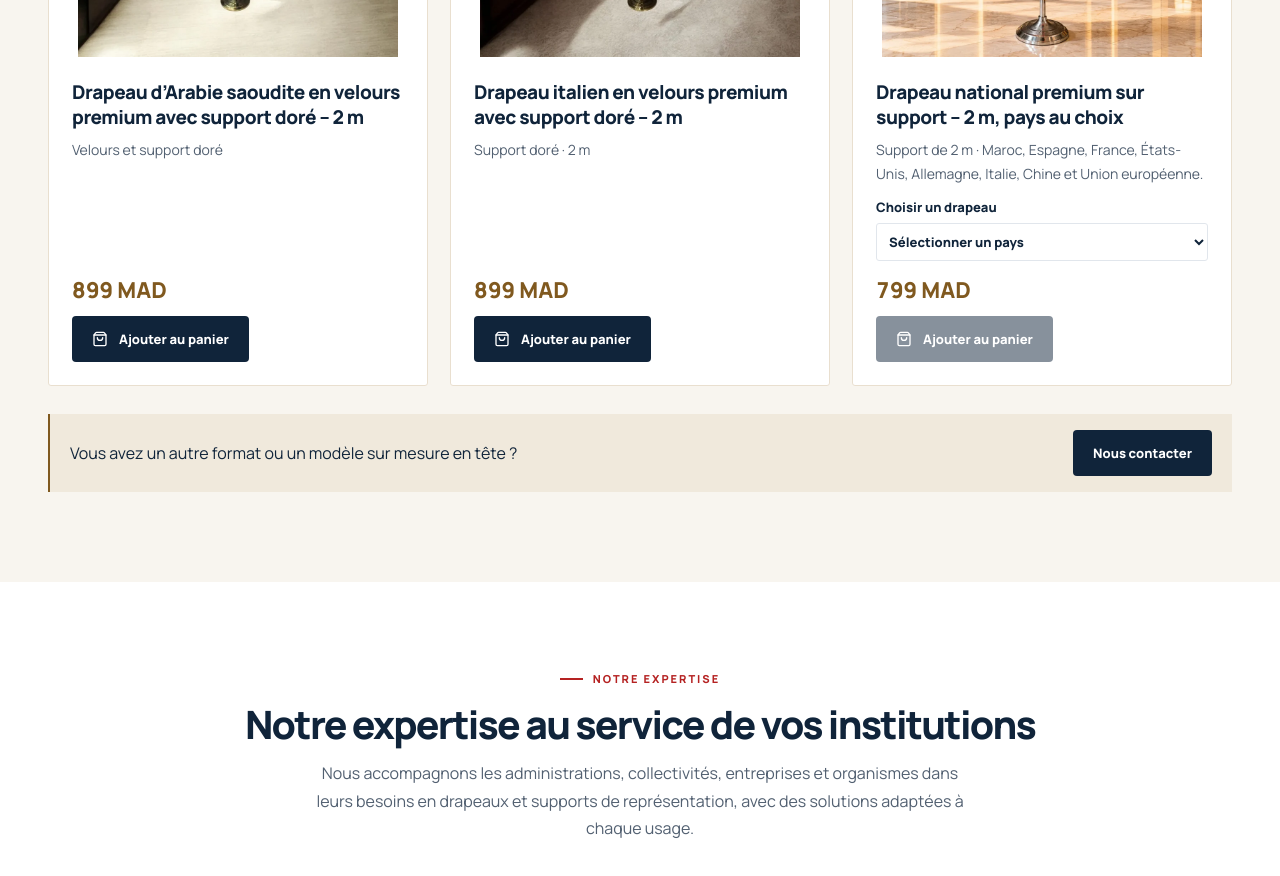
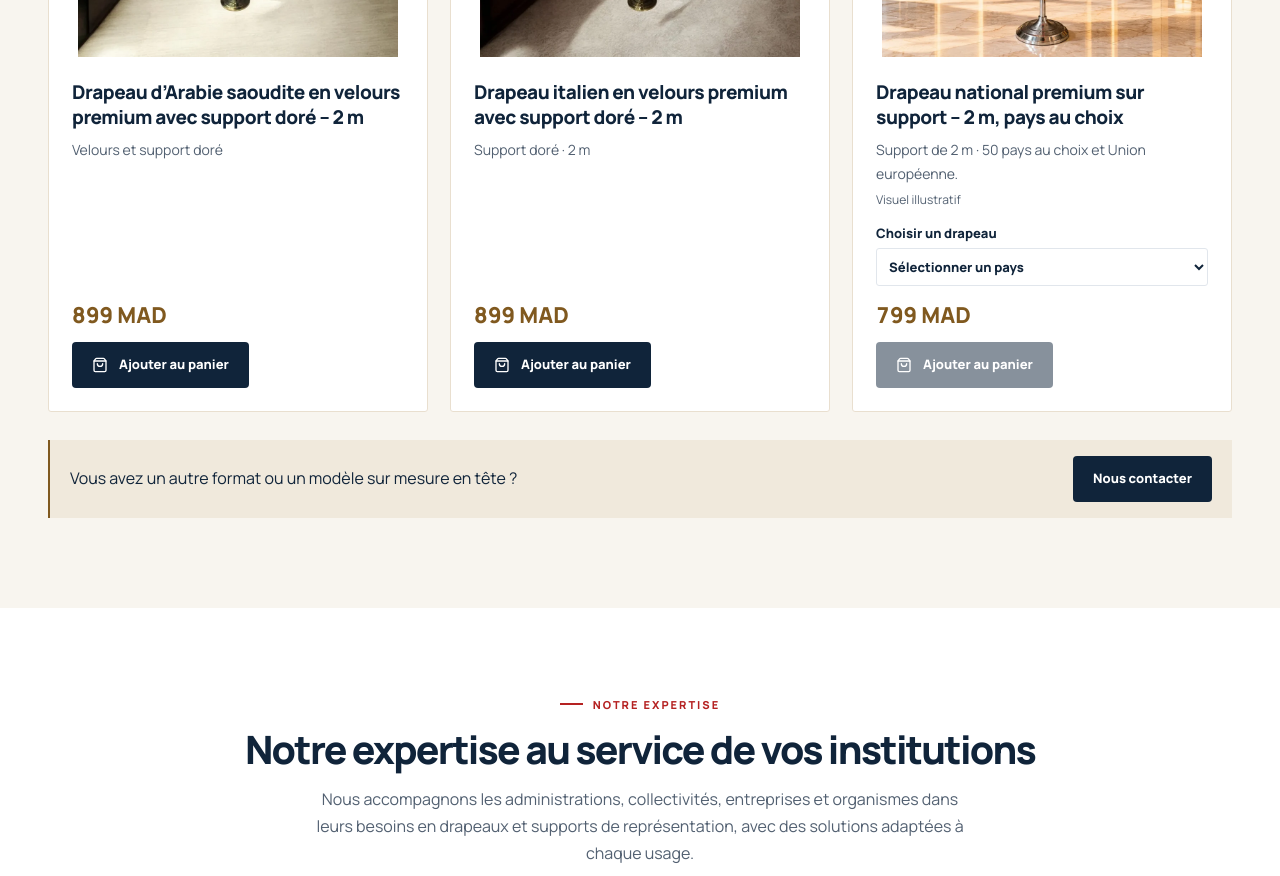
Before and after one commit to fikraweb/CHD-Drapeaux-officiel, a React (Vite) app: page / in a window 1280 px wide. Shown: the part 1900-2776 px from the top of the page. Built offline with nearby package versions, Linux system fonts and the light colour scheme.

Commit message:
Offer fifty country choices on reception flags

```diff
--- a/src/catalog.ts
+++ b/src/catalog.ts
@@ -23,10 +23,7 @@ export const priceFormat = new Intl.NumberFormat('fr-MA', {
 
 const deskChoiceId = 'bureau-international-40'
 export const standingFlagId = 'national-support-2m'
-const standingFlagOptions = ['MA', 'ES', 'FR', 'US', 'DE', 'IT', 'CN', 'EU'].map(code => ({
-  code,
-  name: code === 'EU' ? 'Union européenne' : countries.find(country => country.code === code)?.name ?? code,
-}))
+const standingPhotoCodes = ['MA', 'ES', 'FR', 'US', 'DE', 'IT', 'CN', 'EU']
 
 function deskFlagId(code: string) {
   return `bureau-${code.toLowerCase()}-40`
@@ -34,17 +31,21 @@ function deskFlagId(code: string) {
 
 export function catalogOptions(id: string) {
   if (id === standingFlagId) return standingFlagOptions
-  if (id === deskChoiceId) return deskCountryOptions
+  if (id === deskChoiceId) return countryOptions
   return []
 }
 
 export function usesIllustrativePhoto(id: string, variant?: string) {
+  if (id === standingFlagId) return !variant || !standingPhotoCodes.includes(variant)
   return id === deskChoiceId && (!variant || !internationalDeskCodes.includes(variant))
 }
 
 export function catalogImage(id: string, variant?: string, hd = false) {
-  if (usesIllustrativePhoto(id, variant)) return hd ? '/images/hero-signature.webp' : '/images/hero-signature-mobile.webp'
-  const imageId = id === deskChoiceId ? deskFlagId(variant ?? 'US') : id + (variant ? `-${variant.toLowerCase()}` : '')
+  const illustrative = usesIllustrativePhoto(id, variant)
+  if (id === deskChoiceId && illustrative) return hd ? '/images/hero-signature.webp' : '/images/hero-signature-mobile.webp'
+  const imageId = id === deskChoiceId && variant
+    ? deskFlagId(variant)
+    : id + (variant && !illustrative ? `-${variant.toLowerCase()}` : '')
   return `/images/catalogue/${hd ? 'hd/' : ''}${imageId}.webp`
 }
 
@@ -64,7 +65,9 @@ export function catalogPath(group: CatalogProduct['group']) {
 const internationalDeskCodes = ['US', 'BH', 'BR', 'CN', 'ES', 'FI', 'GR', 'LB', 'MR', 'PS', 'SO']
 const internationalDesk = countries.filter(({ code }) => internationalDeskCodes.includes(code))
 const additionalDeskCodes = 'MA FR DE GB IT PT NL BE CH AT SE NO DK PL TR RU UA CA MX AR CL CO JP KR IN PK ID MY SG AU NZ EG DZ TN SA AE QA JO ZA'.split(' ')
-const deskCountryOptions = countries.filter(({ code }) => internationalDeskCodes.includes(code) || additionalDeskCodes.includes(code))
+const countryOptions = countries.filter(({ code }) => internationalDeskCodes.includes(code) || additionalDeskCodes.includes(code))
+
+const standingFlagOptions = [...countryOptions, { code: 'EU', name: 'Union européenne' }]
 
 export const catalog: CatalogProduct[] = [
   { id: 'reception-maroc', price: 799, group: 'reception', category: 'nationaux', title: 'Drapeau marocain prestige pour bureaux et hôtels', detail: 'Pour salles de réception, hôtels et espaces de représentation.' },
@@ -72,12 +75,12 @@ export const catalog: CatalogProduct[] = [
   { id: 'france-velours-2m', price: 899, group: 'reception', category: 'internationaux', title: 'Drapeau français en velours premium avec support doré – 2 m', detail: 'Support doré · 2 m', country: 'FR', features: ['Drapeau en velours avec bordure dorée', 'Livré avec son support doré', 'Pour bureaux, hôtels et événements'] },
   { id: 'arabie-saoudite-velours', price: 899, group: 'reception', category: 'internationaux', title: 'Drapeau d’Arabie saoudite en velours premium avec support doré – 2 m', detail: 'Velours et support doré', country: 'SA' },
   { id: 'italie-velours-2m', price: 899, group: 'reception', category: 'internationaux', title: 'Drapeau italien en velours premium avec support doré – 2 m', detail: 'Support doré · 2 m', country: 'IT' },
-  { id: standingFlagId, price: 799, group: 'reception', category: 'internationaux', title: 'Drapeau national premium sur support – 2 m, pays au choix', detail: 'Support de 2 m · Maroc, Espagne, France, États-Unis, Allemagne, Italie, Chine et Union européenne.' },
+  { id: standingFlagId, price: 799, group: 'reception', category: 'internationaux', title: 'Drapeau national premium sur support – 2 m, pays au choix', detail: `Support de 2 m · ${countryOptions.length} pays au choix et Union européenne.` },
   { id: 'bureau-maroc-50', price: 249, group: 'maroc', category: 'nationaux', title: 'Drapeau marocain premium sur support – 50 cm', detail: 'Format de 50 cm' },
   { id: 'bureau-royal-29', price: 99.99, group: 'maroc', category: 'nationaux', title: 'Drapeau de bureau Maroc Royal – 29 cm', detail: 'Format de 29 cm · finitions brodées' },
   { id: 'table-maroc', price: 149.99, group: 'maroc', category: 'nationaux', title: 'Drapeau de bureau marocain haut de gamme', detail: 'Pour salles de réunion, événements et espaces d’accueil.' },
   { id: 'raie-bureau-maroc', price: 199.99, group: 'maroc', category: 'nationaux', title: 'Raie de bureau marocaine', detail: 'Modèle de bureau sur support individuel.' },
-  { id: deskChoiceId, price: 180, group: 'monde', category: 'internationaux', title: 'Drapeau de bureau Prestige – 40 cm, pays au choix', detail: `Choisissez parmi ${deskCountryOptions.length} pays.` },
+  { id: deskChoiceId, price: 180, group: 'monde', category: 'internationaux', title: 'Drapeau de bureau Prestige – 40 cm, pays au choix', detail: `Choisissez parmi ${countryOptions.length} pays.` },
   ...internationalDesk.map(({ code, name }): CatalogProduct => ({
     id: deskFlagId(code),
     group: 'monde',
--- a/src/components/ProductPage.tsx
+++ b/src/components/ProductPage.tsx
@@ -16,7 +16,7 @@ export default function ProductPage({ product, onAdd }: {
   const option = options.find(item => item.code === code)
   const title = option ? `${product.title} · ${option.name}` : product.title
   const illustrative = usesIllustrativePhoto(product.id, option?.code)
-  const photoAlt = illustrative ? 'Drapeaux de bureau, visuel illustratif' : title
+  const photoAlt = illustrative ? 'Visuel illustratif du modèle de drapeau' : title
   const image = catalogImage(product.id, option?.code, true)
   const group = catalogGroups.find(item => item.id === product.group)
 
@@ -36,7 +36,7 @@ export default function ProductPage({ product, onAdd }: {
         <h1>{product.title}</h1>
         <p className="product-page-price">{priceFormat.format(product.price)}</p>
         <p className="product-page-detail">{product.detail}</p>
-        {illustrative && <p className="catalog-photo-note">Visuel illustratif du format de bureau.</p>}
+        {illustrative && <p className="catalog-photo-note">Visuel illustratif du format.</p>}
         {product.features && <ul className="product-features">{product.features.map(feature => <li key={feature}>{feature}</li>)}</ul>}
         <form className="product-purchase" onSubmit={submit}>
           {hasOptions && <FlagSelect options={options} value={code} onChange={setCode} />}
--- a/src/components/Products.tsx
+++ b/src/components/Products.tsx
@@ -10,7 +10,7 @@ function ProductCard({ product, onAdd }: { product: CatalogProduct; onAdd: (key:
   const option = options.find(item => item.code === code)
   const title = option ? `${product.title} · ${option.name}` : product.title
   const illustrative = usesIllustrativePhoto(product.id, option?.code)
-  const photoAlt = illustrative ? 'Drapeaux de bureau, visuel illustratif' : title
+  const photoAlt = illustrative ? 'Visuel illustratif du modèle de drapeau' : title
 
   return <article className="product">
     <div className="image-frame"><img src={catalogImage(product.id, option?.code)} alt={photoAlt} loading="lazy" /></div>
```
